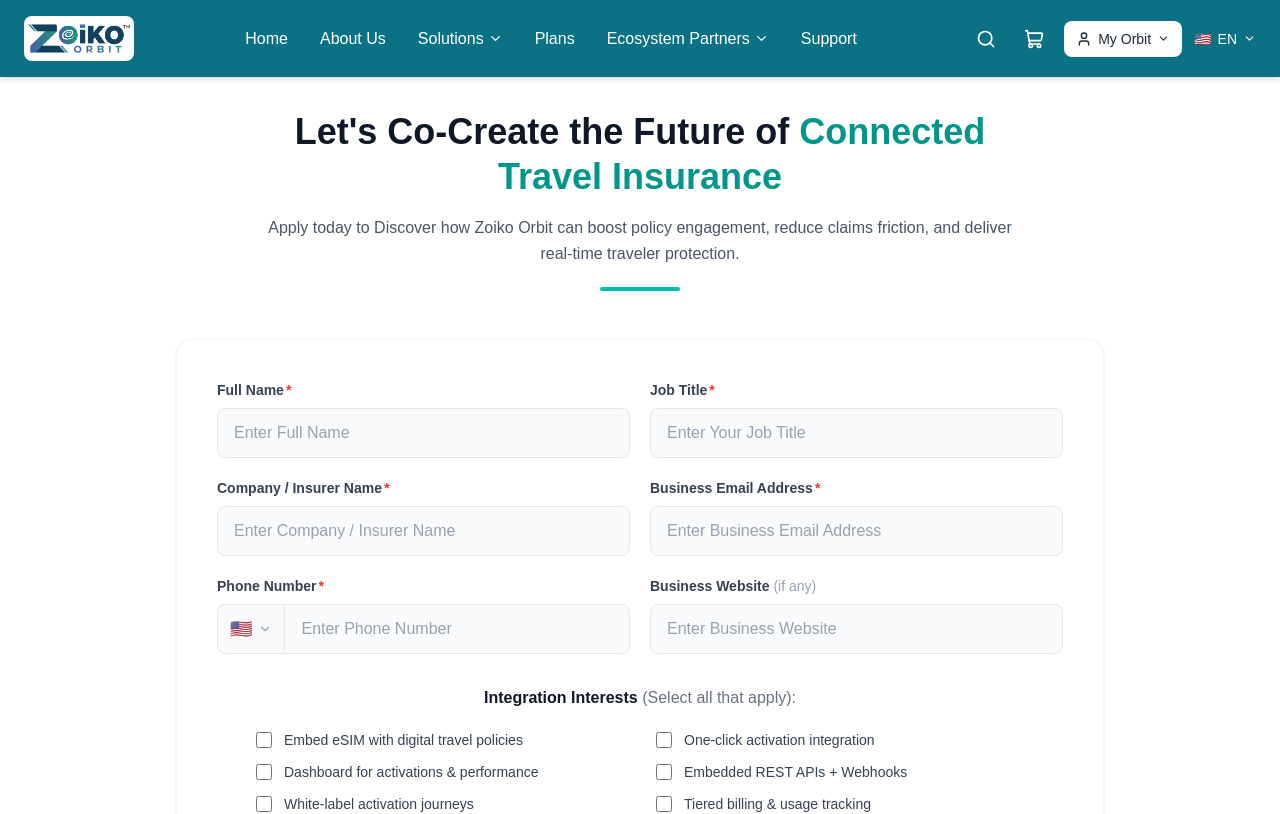
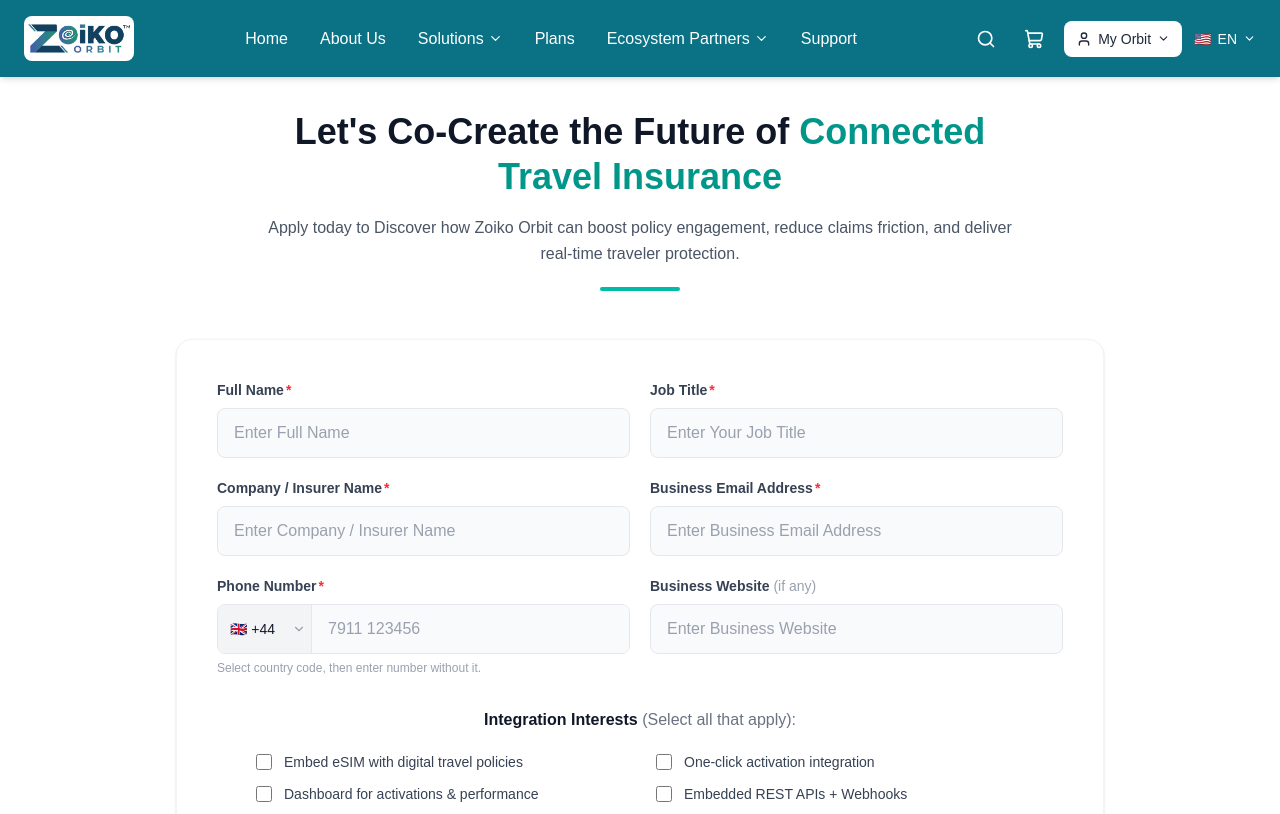
Before and after one commit to ZoikoGroup/zoikoorbitNew-reactNext, a Next.js app: page /travel-insurance-providers-form in a window 1280 px wide. Shown: the top 814 px of the page. Built offline with nearby package versions, Linux system fonts and the light colour scheme.

Commit message:
travel insurance 5

```diff
--- a/app/travel-insurance-providers-form/Integrationinterestform.tsx
+++ b/app/travel-insurance-providers-form/Integrationinterestform.tsx
@@ -8,6 +8,7 @@ interface FormData {
   jobTitle: string;
   companyName: string;
   businessEmail: string;
+  countryCode: string;
   phoneNumber: string;
   businessWebsite: string;
   integrationInterests: string[];
@@ -24,12 +25,36 @@ interface Toast {
   message: string;
 }
 
+const countryCodes = [
+  { code: "+1", flag: "🇺🇸", label: "US" },
+  { code: "+44", flag: "🇬🇧", label: "UK" },
+  { code: "+91", flag: "🇮🇳", label: "IN" },
+  { code: "+61", flag: "🇦🇺", label: "AU" },
+  { code: "+49", flag: "🇩🇪", label: "DE" },
+  { code: "+33", flag: "🇫🇷", label: "FR" },
+  { code: "+971", flag: "🇦🇪", label: "AE" },
+  { code: "+65", flag: "🇸🇬", label: "SG" },
+  { code: "+81", flag: "🇯🇵", label: "JP" },
+  { code: "+86", flag: "🇨🇳", label: "CN" },
+  { code: "+55", flag: "🇧🇷", label: "BR" },
+  { code: "+27", flag: "🇿🇦", label: "ZA" },
+  { code: "+234", flag: "🇳🇬", label: "NG" },
+  { code: "+254", flag: "🇰🇪", label: "KE" },
+  { code: "+92", flag: "🇵🇰", label: "PK" },
+  { code: "+880", flag: "🇧🇩", label: "BD" },
+  { code: "+7", flag: "🇷🇺", label: "RU" },
+  { code: "+82", flag: "🇰🇷", label: "KR" },
+  { code: "+39", flag: "🇮🇹", label: "IT" },
+  { code: "+34", flag: "🇪🇸", label: "ES" },
+];
+
 export default function IntegrationInterestForm() {
   const [formData, setFormData] = useState<FormData>({
     fullName: "",
     jobTitle: "",
     companyName: "",
     businessEmail: "",
+    countryCode: "+44",
     phoneNumber: "",
     businessWebsite: "",
     integrationInterests: [],
@@ -96,8 +121,8 @@ export default function IntegrationInterestForm() {
     const cleaned = value.replace(/\s+/g, "");
     if (!cleaned) {
       setPhoneError("Phone number is required.");
-    } else if (!/^\+?[1-9]\d{6,14}$/.test(cleaned)) {
-      setPhoneError("Enter a valid international number (e.g. +44 7911 123456).");
+    } else if (!/^\d{6,14}$/.test(cleaned)) {
+      setPhoneError("Enter a valid number without country code (e.g. 7911123456).");
     } else {
       setPhoneError("");
     }
@@ -119,7 +144,7 @@ export default function IntegrationInterestForm() {
       showToast({
         type: "warning",
         title: "Invalid Phone Number",
-        message: "Please enter a valid international phone number.",
+        message: "Please enter a valid phone number.",
       });
       return;
     }
@@ -129,15 +154,13 @@ export default function IntegrationInterestForm() {
     try {
       const response = await fetch(integration_interest_url, {
         method: "POST",
-        headers: {
-          "Content-Type": "application/json",
-        },
+        headers: { "Content-Type": "application/json" },
         body: JSON.stringify({
           full_name: formData.fullName,
           job_title: formData.jobTitle,
           company_name: formData.companyName,
           business_email: formData.businessEmail,
-          phone_number: formData.phoneNumber,
+          phone_number: `${formData.countryCode}${formData.phoneNumber}`,
           business_website: formData.businessWebsite,
           integration_interests: formData.integrationInterests,
           operating_regions: formData.operatingRegions,
@@ -162,6 +185,7 @@ export default function IntegrationInterestForm() {
           jobTitle: "",
           companyName: "",
           businessEmail: "",
+          countryCode: "+44",
           phoneNumber: "",
           businessWebsite: "",
           integrationInterests: [],
@@ -224,6 +248,8 @@ export default function IntegrationInterestForm() {
     }
   };
 
+  const selectedCountry = countryCodes.find((c) => c.code === formData.countryCode);
+
   return (
     <main className="bg-white dark:bg-gray-900 text-gray-900 dark:text-white transition-colors duration-300 min-h-screen">
       {/* Toast Notification */}
@@ -239,14 +265,10 @@ export default function IntegrationInterestForm() {
               {getToastStyles(toast.type).icon}
             </div>
             <div className="flex-1 min-w-0 pt-0.5">
-              <h4
-                className={`font-semibold text-sm ${getToastStyles(toast.type).titleColor} mb-0.5`}
-              >
+              <h4 className={`font-semibold text-sm ${getToastStyles(toast.type).titleColor} mb-0.5`}>
                 {toast.title}
               </h4>
-              <p
-                className={`text-xs ${getToastStyles(toast.type).messageColor} leading-relaxed`}
-              >
+              <p className={`text-xs ${getToastStyles(toast.type).messageColor} leading-relaxed`}>
                 {toast.message}
               </p>
             </div>
@@ -263,14 +285,8 @@ export default function IntegrationInterestForm() {
 
       <style jsx>{`
         @keyframes slide-in-right {
-          from {
-            opacity: 0;
-            transform: translateX(100%);
-          }
-          to {
-            opacity: 1;
-            transform: translateX(0);
-          }
+          from { opacity: 0; transform: translateX(100%); }
+          to { opacity: 1; transform: translateX(0); }
         }
         .animate-slide-in-right {
           animation: slide-in-right 0.3s cubic-bezier(0.16, 1, 0.3, 1);
@@ -360,29 +376,51 @@ export default function IntegrationInterestForm() {
               <label className="block text-sm font-semibold text-gray-700 dark:text-gray-200 mb-2">
                 Phone Number<span className="text-red-500 ml-0.5">*</span>
               </label>
-              <div className="flex">
-                <div className="flex items-center gap-1.5 px-3 py-3 rounded-l-lg bg-gray-50 dark:bg-gray-900 border border-r-0 border-gray-200 dark:border-gray-700">
-                  <span className="text-lg leading-none">🇺🇸</span>
-                  <ChevronDown className="w-3.5 h-3.5 text-gray-400" />
+              <div className={`flex rounded-lg border overflow-hidden transition-all ${
+                phoneError
+                  ? "border-red-400"
+                  : "border-gray-200 dark:border-gray-700 focus-within:ring-2 focus-within:ring-teal-500 focus-within:border-transparent"
+              }`}>
+                {/* Country code dropdown */}
+                <div className="relative flex-shrink-0">
+                  <select
+                    value={formData.countryCode}
+                    onChange={(e) => handleInputChange("countryCode", e.target.value)}
+                    className="h-full pl-3 pr-7 py-3 bg-gray-100 dark:bg-gray-800 text-gray-900 dark:text-white text-sm border-r border-gray-200 dark:border-gray-700 focus:outline-none appearance-none cursor-pointer"
+                  >
+                    {countryCodes.map((c) => (
+                      <option key={c.code} value={c.code}>
+                        {c.flag} {c.code}
+                      </option>
+                    ))}
+                  </select>
+                  <ChevronDown className="w-3.5 h-3.5 text-gray-400 absolute right-1.5 top-1/2 -translate-y-1/2 pointer-events-none" />
                 </div>
+                {/* Number input */}
                 <input
                   type="tel"
                   required
                   value={formData.phoneNumber}
                   onChange={(e) => {
-                    handleInputChange("phoneNumber", e.target.value);
-                    validatePhone(e.target.value);
+                    // digits only
+                    const val = e.target.value.replace(/\D/g, "");
+                    handleInputChange("phoneNumber", val);
+                    validatePhone(val);
                   }}
-                  placeholder="Enter Phone Number"
-                  className={`flex-1 px-4 py-3 rounded-r-lg bg-gray-50 dark:bg-gray-900 border text-gray-900 dark:text-white placeholder-gray-400 dark:placeholder-gray-500 focus:outline-none focus:ring-2 focus:border-transparent transition-all ${
-                    phoneError
-                      ? "border-red-400 focus:ring-red-400"
-                      : "border-gray-200 dark:border-gray-700 focus:ring-teal-500"
-                  }`}
+                  placeholder="7911 123456"
+                  className="flex-1 px-4 py-3 bg-gray-50 dark:bg-gray-900 text-gray-900 dark:text-white placeholder-gray-400 dark:placeholder-gray-500 focus:outline-none"
                 />
               </div>
-              {phoneError && (
+              {phoneError ? (
                 <p className="mt-1.5 text-xs text-red-500">{phoneError}</p>
+              ) : formData.phoneNumber && !phoneError ? (
+                <p className="mt-1.5 text-xs text-teal-600 dark:text-teal-400">
+                  Full number: {formData.countryCode} {formData.phoneNumber}
+                </p>
+              ) : (
+                <p className="mt-1.5 text-xs text-gray-400">
+                  Select country code, then enter number without it.
+                </p>
               )}
             </div>
             <div>
@@ -438,13 +476,9 @@ export default function IntegrationInterestForm() {
                   onChange={(e) => handleInputChange("operatingRegions", e.target.value)}
                   className="w-full px-4 py-3 pr-10 rounded-lg bg-gray-50 dark:bg-gray-900 border border-gray-200 dark:border-gray-700 text-gray-900 dark:text-white focus:outline-none focus:ring-2 focus:ring-teal-500 focus:border-transparent transition-all appearance-none cursor-pointer"
                 >
-                  <option value="" disabled>
-                    Select Operating Regions
-                  </option>
+                  <option value="" disabled>Select Operating Regions</option>
                   {operatingRegionOptions.map((region) => (
-                    <option key={region} value={region}>
-                      {region}
-                    </option>
+                    <option key={region} value={region}>{region}</option>
                   ))}
                 </select>
                 <ChevronDown className="w-4 h-4 text-gray-400 absolute right-4 top-1/2 -translate-y-1/2 pointer-events-none" />
@@ -462,9 +496,7 @@ export default function IntegrationInterestForm() {
                   className="w-full px-4 py-3 pr-10 rounded-lg bg-gray-50 dark:bg-gray-900 border border-gray-200 dark:border-gray-700 text-gray-900 dark:text-white focus:outline-none focus:ring-2 focus:ring-teal-500 focus:border-transparent transition-all appearance-none cursor-pointer"
                 >
                   {travelerVolumeOptions.map((volume) => (
-                    <option key={volume} value={volume}>
-                      {volume}
-                    </option>
+                    <option key={volume} value={volume}>{volume}</option>
                   ))}
                 </select>
                 <ChevronDown className="w-4 h-4 text-gray-400 absolute right-4 top-1/2 -translate-y-1/2 pointer-events-none" />
@@ -536,37 +568,16 @@ export default function IntegrationInterestForm() {
             {isSubmitting ? (
               <>
                 <svg className="animate-spin w-4 h-4" fill="none" viewBox="0 0 24 24">
-                  <circle
-                    className="opacity-25"
-                    cx="12"
-                    cy="12"
-                    r="10"
-                    stroke="currentColor"
-                    strokeWidth="4"
-                  />
-                  <path
-                    className="opacity-75"
-                    fill="currentColor"
-                    d="M4 12a8 8 0 018-8V0C5.373 0 0 5.373 0 12h4zm2 5.291A7.962 7.962 0 014 12H0c0 3.042 1.135 5.824 3 7.938l3-2.647z"
-                  />
+                  <circle className="opacity-25" cx="12" cy="12" r="10" stroke="currentColor" strokeWidth="4" />
+                  <path className="opacity-75" fill="currentColor" d="M4 12a8 8 0 018-8V0C5.373 0 0 5.373 0 12h4zm2 5.291A7.962 7.962 0 014 12H0c0 3.042 1.135 5.824 3 7.938l3-2.647z" />
                 </svg>
                 Submitting...
               </>
             ) : (
               <>
                 Request Integration Demo
-                <svg
-                  className="w-4 h-4 group-hover:translate-x-1 transition-transform"
-                  fill="none"
-                  stroke="currentColor"
-                  viewBox="0 0 24 24"
-                >
-                  <path
-                    strokeLinecap="round"
-                    strokeLinejoin="round"
-                    strokeWidth={2}
-                    d="M14 5l7 7m0 0l-7 7m7-7H3"
-                  />
+                <svg className="w-4 h-4 group-hover:translate-x-1 transition-transform" fill="none" stroke="currentColor" viewBox="0 0 24 24">
+                  <path strokeLinecap="round" strokeLinejoin="round" strokeWidth={2} d="M14 5l7 7m0 0l-7 7m7-7H3" />
                 </svg>
               </>
             )}
```
